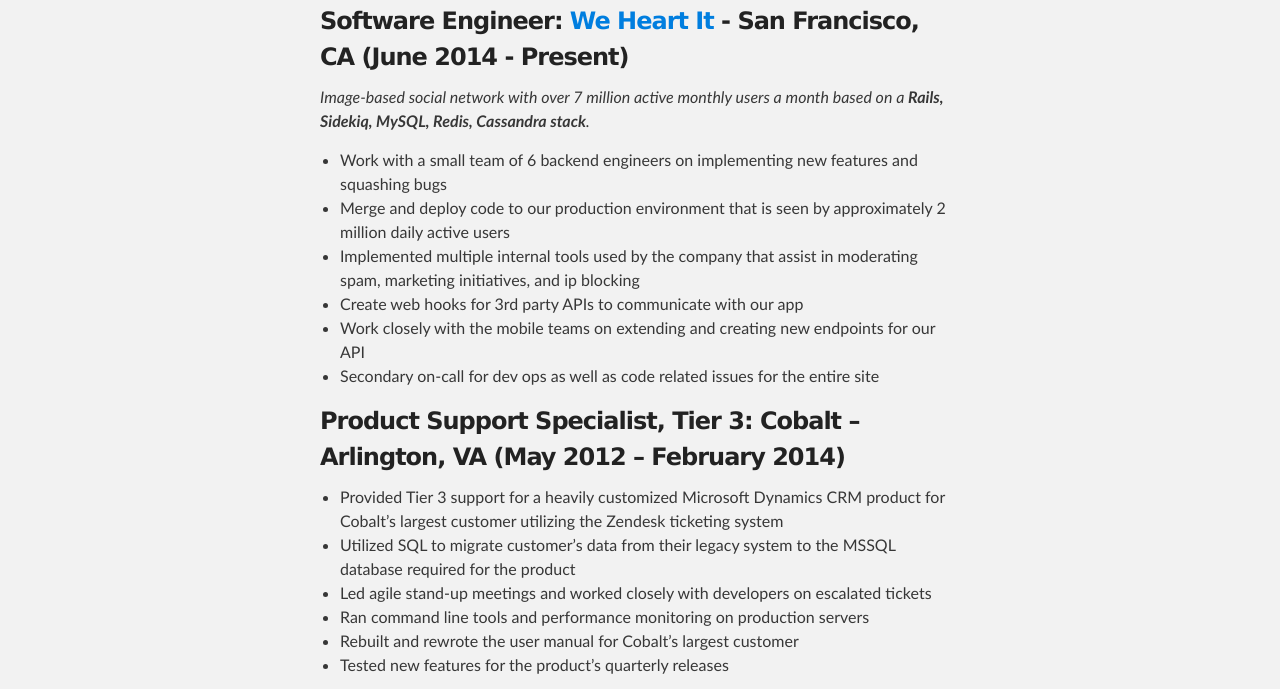
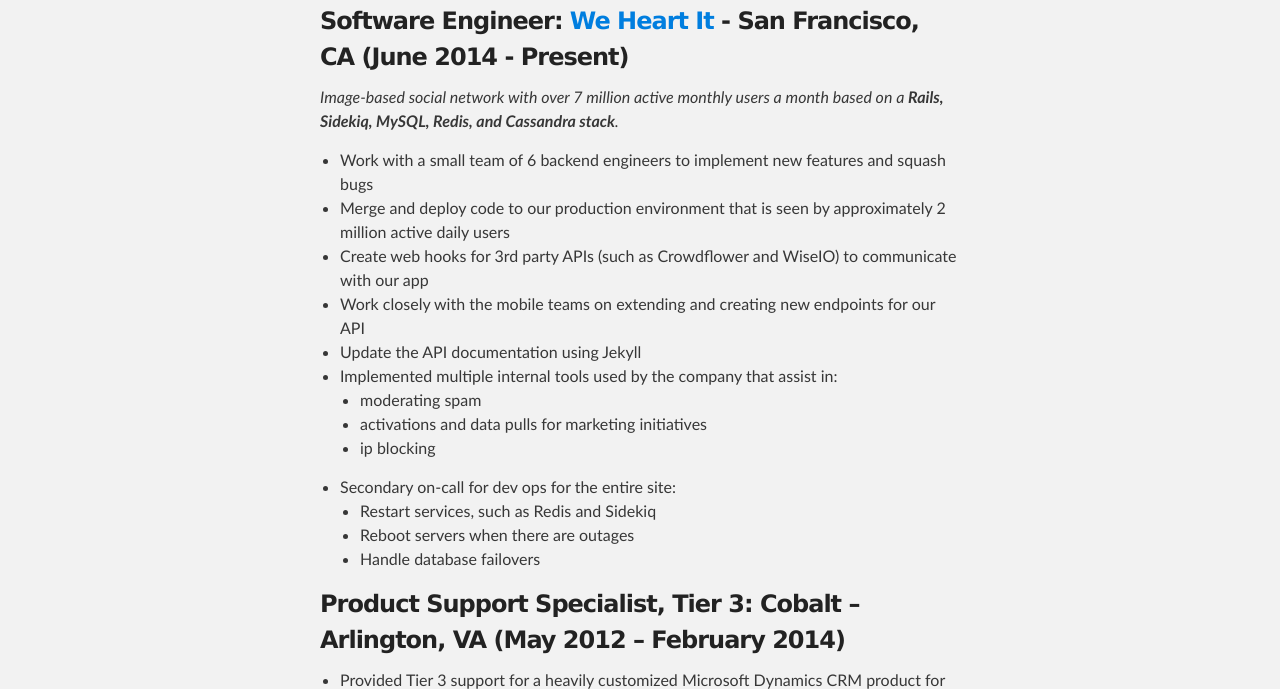
Before and after one commit to aluhrs/aluhrs.github.io, a plain HTML site: page index.html in a window 1280 px wide. Shown: the part 325-1014 px from the top of the page. Drawn offline with Linux system fonts and the light colour scheme.

Commit message:
Replace master branch with page content via GitHub

```diff
--- a/index.html
+++ b/index.html
@@ -33,15 +33,30 @@
 <h3>
 <a id="software-engineer-we-heart-it---san-francisco-ca-june-2014---present" class="anchor" href="#software-engineer-we-heart-it---san-francisco-ca-june-2014---present" aria-hidden="true"><span class="octicon octicon-link"></span></a>Software Engineer: <a href="http://weheartit.com/">We Heart It</a> - San Francisco, CA (June 2014 - Present)</h3>
 
-<p><em>Image-based social network with over 7 million active monthly users a month based on a <strong>Rails, Sidekiq, MySQL, Redis, Cassandra stack</strong>.</em></p>
+<p><em>Image-based social network with over 7 million active monthly users a month based on a <strong>Rails, Sidekiq, MySQL, Redis, and Cassandra stack</strong>.</em></p>
 
 <ul>
-<li>Work with a small team of 6 backend engineers on implementing new features and squashing bugs</li>
-<li>Merge and deploy code to our production environment that is seen by approximately 2 million daily active users</li>
-<li>Implemented multiple internal tools used by the company that assist in moderating spam, marketing initiatives, and ip blocking</li>
-<li>Create web hooks for 3rd party APIs to communicate with our app</li>
+<li>Work with a small team of 6 backend engineers to implement new features and squash bugs</li>
+<li>Merge and deploy code to our production environment that is seen by approximately 2 million active daily users</li>
+<li>Create web hooks for 3rd party APIs (such as Crowdflower and WiseIO) to communicate with our app</li>
 <li>Work closely with the mobile teams on extending and creating new endpoints for our API</li>
-<li>Secondary on-call for dev ops as well as code related issues for the entire site</li>
+<li>Update the API documentation using Jekyll</li>
+<li>Implemented multiple internal tools used by the company that assist in:
+
+<ul>
+<li>moderating spam</li>
+<li>activations and data pulls for marketing initiatives</li>
+<li>ip blocking</li>
+</ul>
+</li>
+<li>Secondary on-call for dev ops for the entire site:
+
+<ul>
+<li>Restart services, such as Redis and Sidekiq</li>
+<li>Reboot servers when there are outages</li>
+<li>Handle database failovers</li>
+</ul>
+</li>
 </ul>
 
 <h3>
```
Also changed, not shown: params.json (+1 -1 lines).
